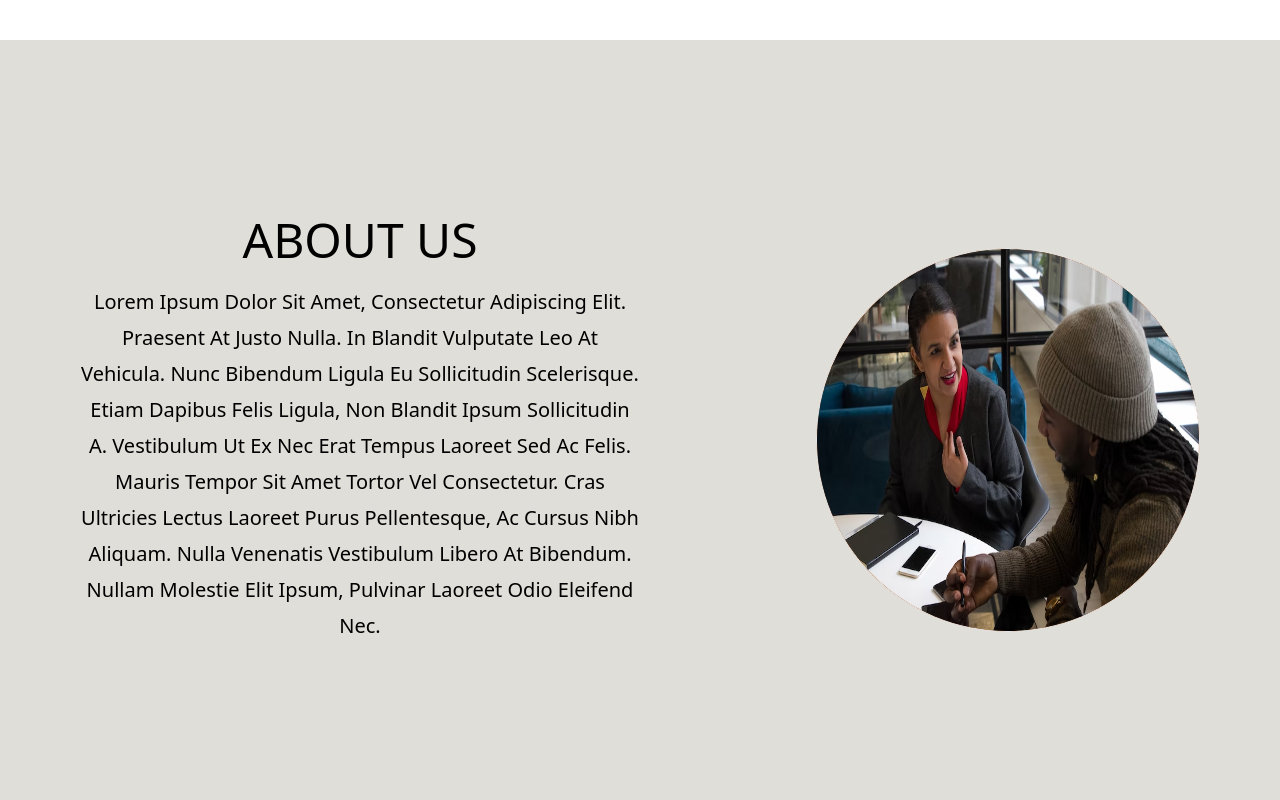
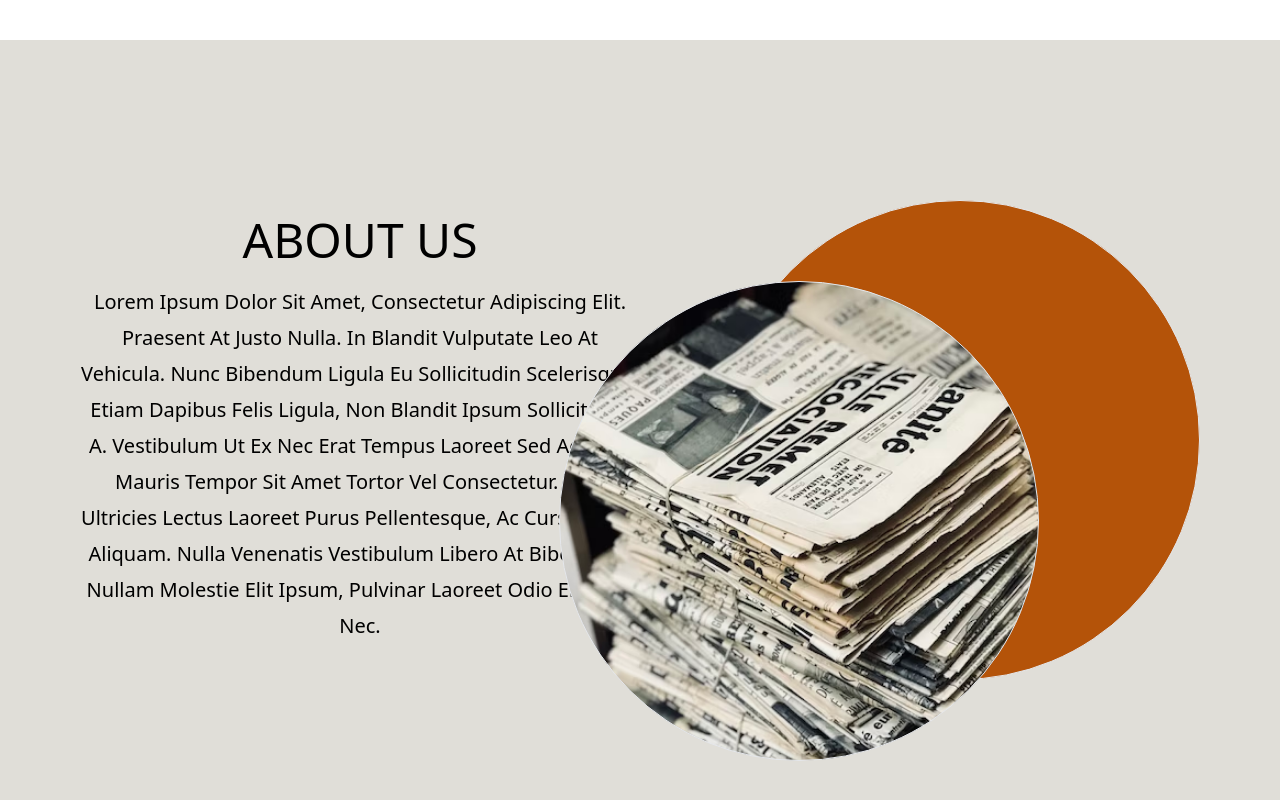
Before and after one commit to yafet-123/smaple-job-version-1, a Next.js app: page / in a window 1280 px wide. Shown: the part 2744-3544 px from the top of the page. Built offline with nearby package versions, Linux system fonts and the light colour scheme.

Commit message:
adding about

```diff
--- a/components/AboutUs.js
+++ b/components/AboutUs.js
@@ -19,14 +19,9 @@ export function AboutUs() {
           ipsum, pulvinar laoreet odio eleifend nec.
         </p>
       </div>
-      <div className="w-full md:w-1/2">
-        <div className="w-96 h-96 border rounded-full bg-amber-700 relative float-right">
-          <Image
-            src="/images/bgImage3.avif"
-            width={384}
-            height={384}
-            className="border rounded-full absolute top-10 left-10"
-          />
+      <div className="w-full md:w-1/2 relative">
+        <div className="w-[30rem] h-[30rem] border rounded-full bg-amber-700 relative float-right">
+          <div className="news-background w-[30rem] h-[30rem] border rounded-full absolute right-40 top-20"></div>
         </div>
       </div>
     </div>
```
